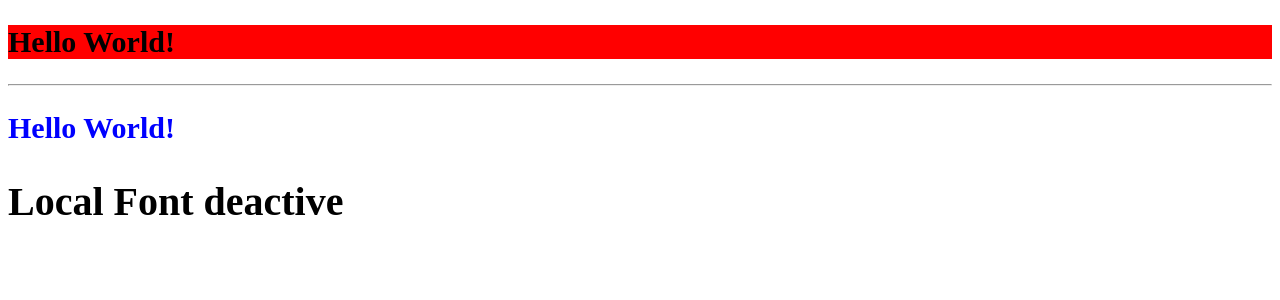
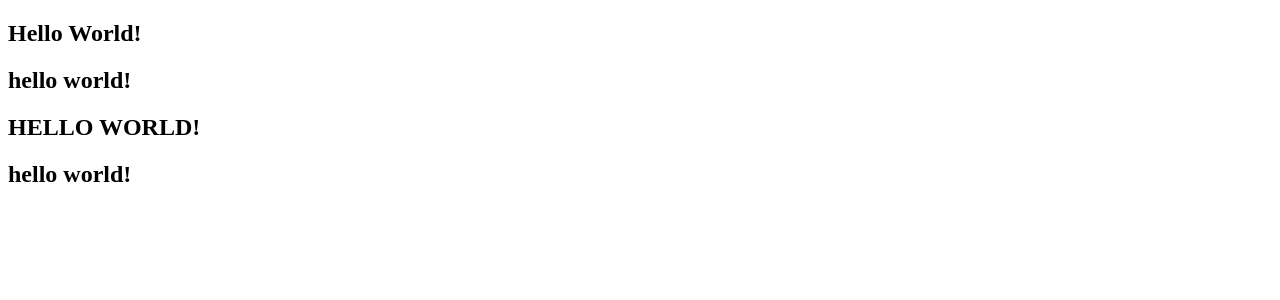
Before and after one commit to Rechetnikov/vue-project, a Vue app: page / in a window 1280 px wide. Shown: the top 300 px of the page. Built offline with nearby package versions, Linux system fonts and the light colour scheme.

Commit message:
Блок 6. Фильтры Основы. Урок 1.

```diff
--- a/src/App.vue
+++ b/src/App.vue
@@ -1,25 +1,22 @@
 <template>
-  <div id="app">
-    <h2 v-colored:background.font="'red'">{{title}}</h2><hr />
-    <h2 v-colored:color.delay.font="'blue'">{{title}}</h2>
-
-    <h2 v-font> Local Font deactive</h2>
+  <div>
+    <h2>{{ title }}</h2>
+    <h2>{{ title | lowercase }}</h2>
+    <h2>{{ title | uppercase }}</h2>
+    <h2>{{ title | uppercase| lowercase  }}</h2>
   </div>
 </template>
 
 <script>
   export default {
-    name: 'App',
     data(){
       return{
         title: 'Hello World!'
       }
     },
-    directives:{
-      font:{
-        bind(el){
-          el.style.fontSize = '40px'
-        }
+    filters:{
+      lowercase(value){
+        return value.toLowerCase()
       }
     }
   }
--- a/src/color.js
+++ /dev/null
@@ -1,22 +0,0 @@
-export default{
-    bind(el, bindings){
-
-
-        const fontModifier = bindings.modifiers['font']
-        if(fontModifier){
-            el.style.fontSize = '30px'
-        }
-
-
-        const delayModifier = bindings.modifiers['delay']
-        let delay = 0
-        if(delayModifier){
-            delay = 2000
-        }
-
-        setTimeout(() => {
-            const arg = bindings.arg
-            el.style[arg] = bindings.value
-        }, delay)
-    }
-}
--- a/src/main.js
+++ b/src/main.js
@@ -1,8 +1,7 @@
 import Vue from 'vue'
 import App from './App.vue'
-import ColorDirective from './color'
 
-Vue.directive('colored', ColorDirective)
+Vue.filter('uppercase', value => value.toUpperCase())
 
 new Vue({
   render: h => h(App),
```
